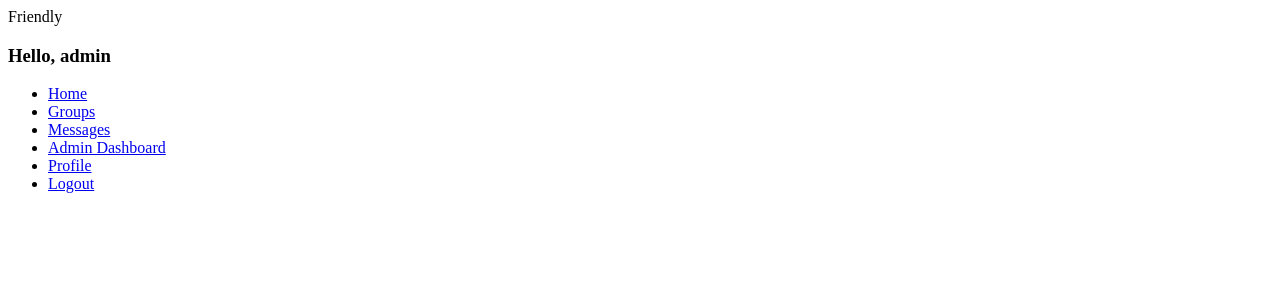
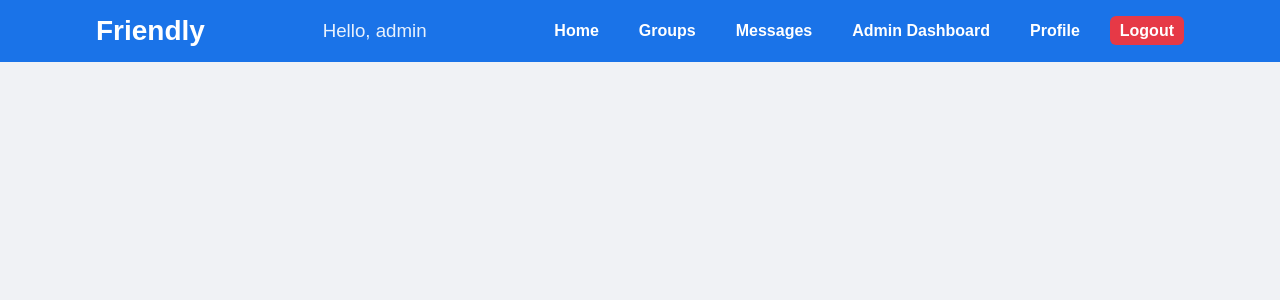
Before and after one commit to Daniel-Josetti/Friendly, a Flask app: page / in a window 1280 px wide. Shown: the top 300 px of the page. Run offline with Flask 3, Linux system fonts and the light colour scheme; a user stored in the database is signed in.

Commit message:
Css criado 01

```diff
--- /dev/null
+++ b/static/style.css
@@ -0,0 +1,147 @@
+/* ==========================
+   RESET / BASE
+========================== */
+* {
+    margin: 0;
+    padding: 0;
+    box-sizing: border-box;
+    font-family: Arial, Helvetica, sans-serif;
+}
+
+body {
+    background: #f0f2f5;
+    color: #333;
+    padding-bottom: 50px;
+}
+
+/* ==========================
+   NAVBAR
+========================== */
+header {
+    background: #1a73e8;
+    padding: 15px 0;
+    margin-bottom: 40px;
+}
+
+.navbar {
+    display: flex;
+    align-items: center;
+    justify-content: space-between;
+    width: 85%;
+    margin: auto;
+    color: white;
+}
+
+.navbar .logo {
+    font-size: 28px;
+    font-weight: bold;
+}
+
+.navbar h3 {
+    font-weight: normal;
+    opacity: .9;
+}
+
+.nav-links {
+    list-style: none;
+    display: flex;
+    gap: 20px;
+}
+
+.nav-links li a {
+    color: white;
+    text-decoration: none;
+    font-weight: 600;
+    padding: 6px 10px;
+    transition: .2s;
+}
+
+.nav-links li a:hover {
+    background: #1459b3;
+    border-radius: 5px;
+}
+
+.logout {
+    background: #e63946;
+    padding: 6px 12px;
+    border-radius: 6px;
+}
+
+.logout:hover {
+    background: #c82d38;
+}
+
+/* ==========================
+   SECTION BASE (para admin)
+========================== */
+section {
+
+    width: 400px;
+    margin: auto;
+    margin-top: 40px;
+    padding: 25px;
+    background: white;
+    border-radius: 10px;
+    box-shadow: 0 0 10px #00000018;
+}
+
+/* ==========================
+   FORMS
+========================== */
+form {
+    display: flex;
+    flex-direction: column;
+    gap: 12px;
+    margin-top: 15px;
+}
+
+form h5 {
+    font-size: 15px;
+    font-weight: bold;
+    margin-bottom: -5px;
+}
+
+input, select {
+    padding: 10px;
+    border: 1px solid #ccc;
+    border-radius: 6px;
+    font-size: 15px;
+}
+
+input:focus, select:focus {
+    border-color: #1a73e8;
+    outline: none;
+}
+
+button, input[type="submit"] {
+    padding: 10px;
+    border: none;
+    background: #1a73e8;
+    color: white;
+    font-size: 16px;
+    border-radius: 6px;
+    cursor: pointer;
+    transition: .2s;
+}
+
+button:hover, input[type="submit"]:hover {
+    background: #155ec7;
+}
+
+/* ==========================
+   TITLES
+========================== */
+h1, h2 {
+    text-align: center;
+    margin-bottom: 20px;
+}
+
+/* ==========================
+   ADMIN MESSAGE
+========================== */
+p {
+    text-align: center;
+    margin-top: 20px;
+    font-weight: bold;
+    color: #1a73e8;
+}
--- a/templates/admindashboard.html
+++ b/templates/admindashboard.html
@@ -4,6 +4,7 @@
     <meta charset="UTF-8">
     <meta name="viewport" content="width=device-width, initial-scale=1.0">
     <title>Friendly - admin</title>
+    <link rel="stylesheet" type="text/css" href="{{ url_for('static', filename='style.css') }}">
 </head>
 <body>
     <section>
--- a/templates/home.html
+++ b/templates/home.html
@@ -4,6 +4,7 @@
     <meta charset="UTF-8">
     <meta name="viewport" content="width=device-width, initial-scale=1.0">
     <title>Friendly</title>
+    <link rel="stylesheet" type="text/css" href="{{ url_for('static', filename='style.css') }}">
 </head>
 <body>
     <header>
--- a/templates/login.html
+++ b/templates/login.html
@@ -4,6 +4,7 @@
     <meta charset="UTF-8">
     <meta name="viewport" content="width=device-width, initial-scale=1.0">
     <title>Friendly - Login</title>
+    <link rel="stylesheet" type="text/css" href="{{ url_for('static', filename='style.css') }}">
 </head>
 <body>
     <h1>Login</h1>
```
